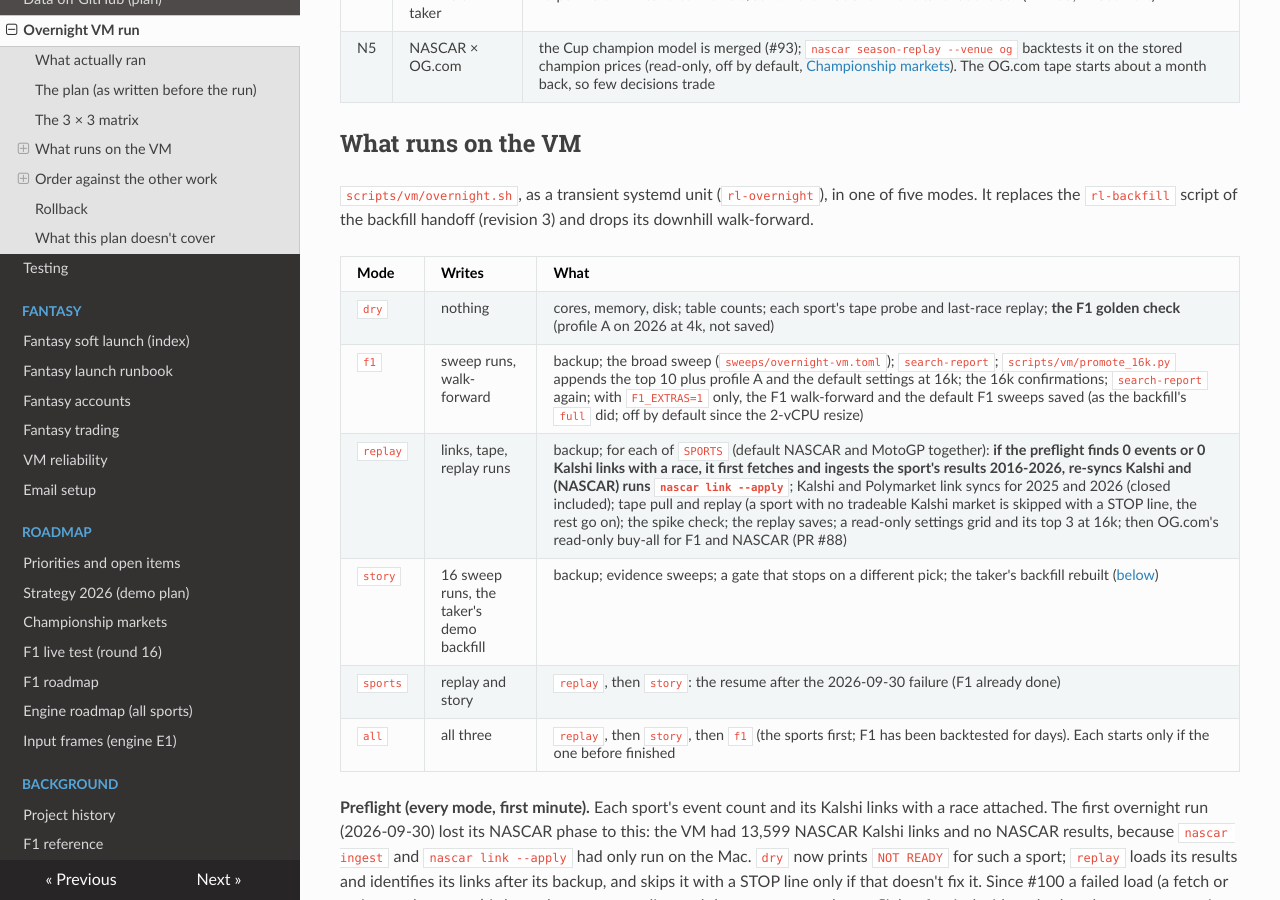
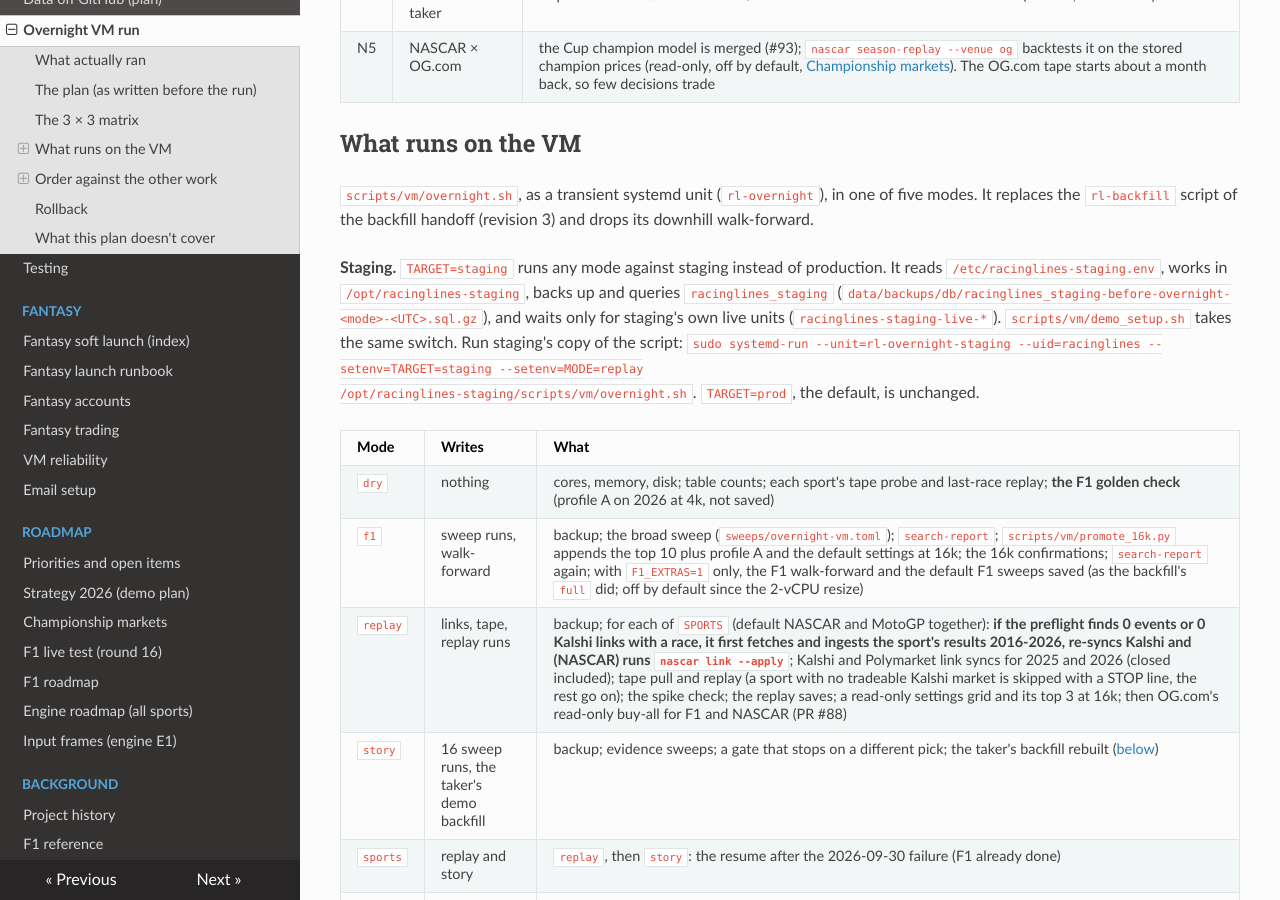
Before and after one commit to lalligagger/racinglines-public, an MkDocs documentation site: the page built from docs/overnight-vm-run.md, in a window 1280 px wide and 900 px high, scrolled down 2942 px. Built offline with MkDocs 1.6.1, drawn with Linux system fonts in a browser that asks for light colours; nearby versions of some CDN libraries.

Commit message:
[ops] overnight.sh and demo_setup.sh: TARGET=staging runs them on staging's env, checkout and database (C8 on staging); prod unchanged
Co-Authored-By: Claude Opus 5.5 (1M context) <noreply@anthropic.com>
Claude-Session: https://claude.ai/code/session_01LegXdyHJnJKJ1it5DVd2XT

```diff
--- a/docs/overnight-vm-run.md
+++ b/docs/overnight-vm-run.md
@@ -89,6 +89,13 @@ M1 to M4 give every row and every column at least one cell. After that, in order
 
 `scripts/vm/overnight.sh`, as a transient systemd unit (`rl-overnight`), in one of five modes. It replaces the
 `rl-backfill` script of the backfill handoff (revision 3) and drops its downhill walk-forward.
+
+**Staging.** `TARGET=staging` runs any mode against staging instead of production. It reads
+`/etc/racinglines-staging.env`, works in `/opt/racinglines-staging`, backs up and queries `racinglines_staging`
+(`data/backups/db/racinglines_staging-before-overnight-<mode>-<UTC>.sql.gz`), and waits only for staging's own live
+units (`racinglines-staging-live-*`). `scripts/vm/demo_setup.sh` takes the same switch. Run staging's copy of the
+script: `sudo systemd-run --unit=rl-overnight-staging --uid=racinglines --setenv=TARGET=staging --setenv=MODE=replay
+/opt/racinglines-staging/scripts/vm/overnight.sh`. `TARGET=prod`, the default, is unchanged.
 
 | Mode | Writes | What |
 |---|---|---|
```
Also changed, not shown: 2 other files.
